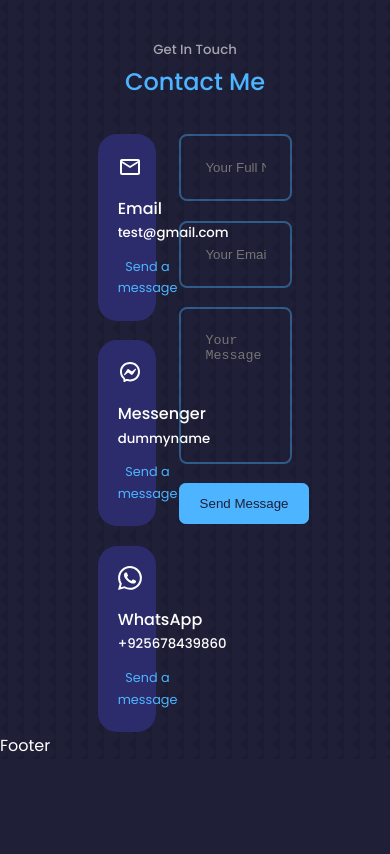
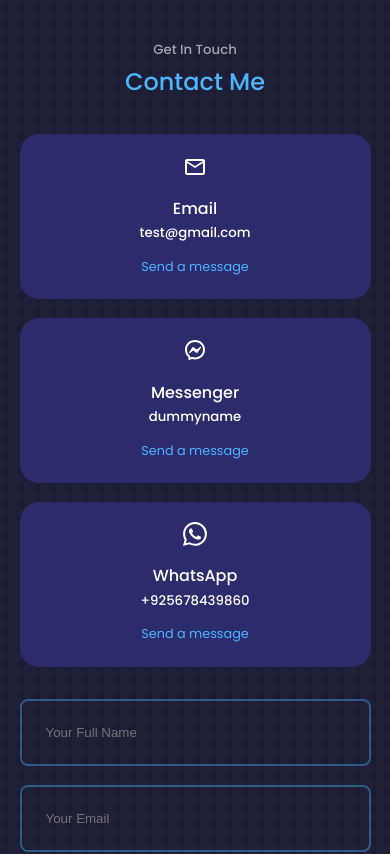
Before and after one commit to sidrakhandev/react-portfolio, a React (Create React App) app: page / in a window 390 px wide. Shown: the part 8240-9094 px from the top of the page. Before the commit the page ends 8999 px from the top, so only its background shows below. Built offline with nearby package versions, Linux system fonts and the light colour scheme.

Commit message:
👌IMPROVE: Contact Component Responsiveness

```diff
--- a/src/components/contact/contact.css
+++ b/src/components/contact/contact.css
@@ -51,3 +51,18 @@
     resize: none;
     color: var(--color-white);
 }
+
+/* ================ MEDIA QUERIES (MEDIUM DEVICES) ================= */
+@media screen and (max-width: 1024px) {
+    .container.contact_container {
+        grid-template-columns: 1fr;
+        gap: 2rem;
+    }
+
+}
+
+@media screen and (max-width: 600px) {
+    .container.contact_container {
+        width: var(--container-width-sm);
+    }
+}
--- a/src/components/testimonials/testimonials.css
+++ b/src/components/testimonials/testimonials.css
@@ -37,7 +37,7 @@
 
 /* ================ MEDIA QUERIES (MEDIUM DEVICES) ================= */
 @media screen and (max-width: 1024px) {
-    .container.container.testimonials_container {
+    .container.testimonials_container {
         width: 60%;
     }
 
```
